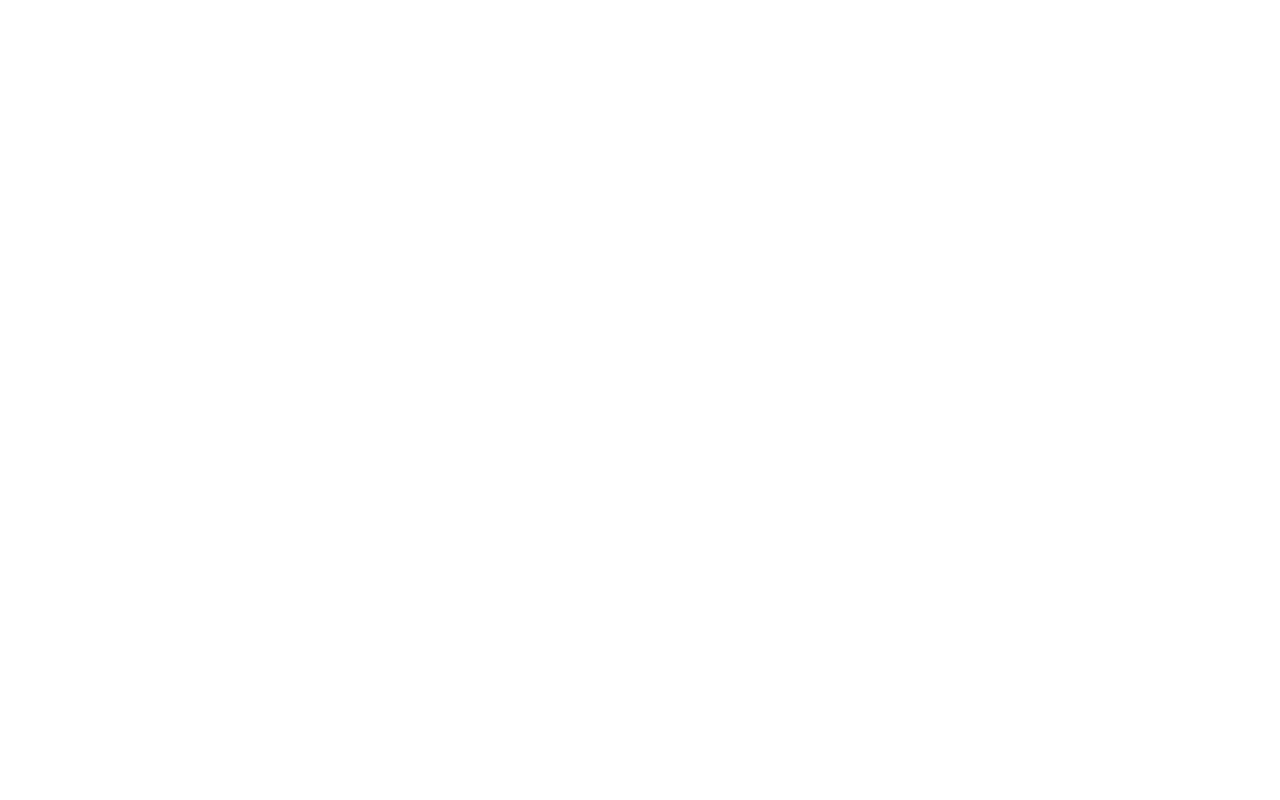
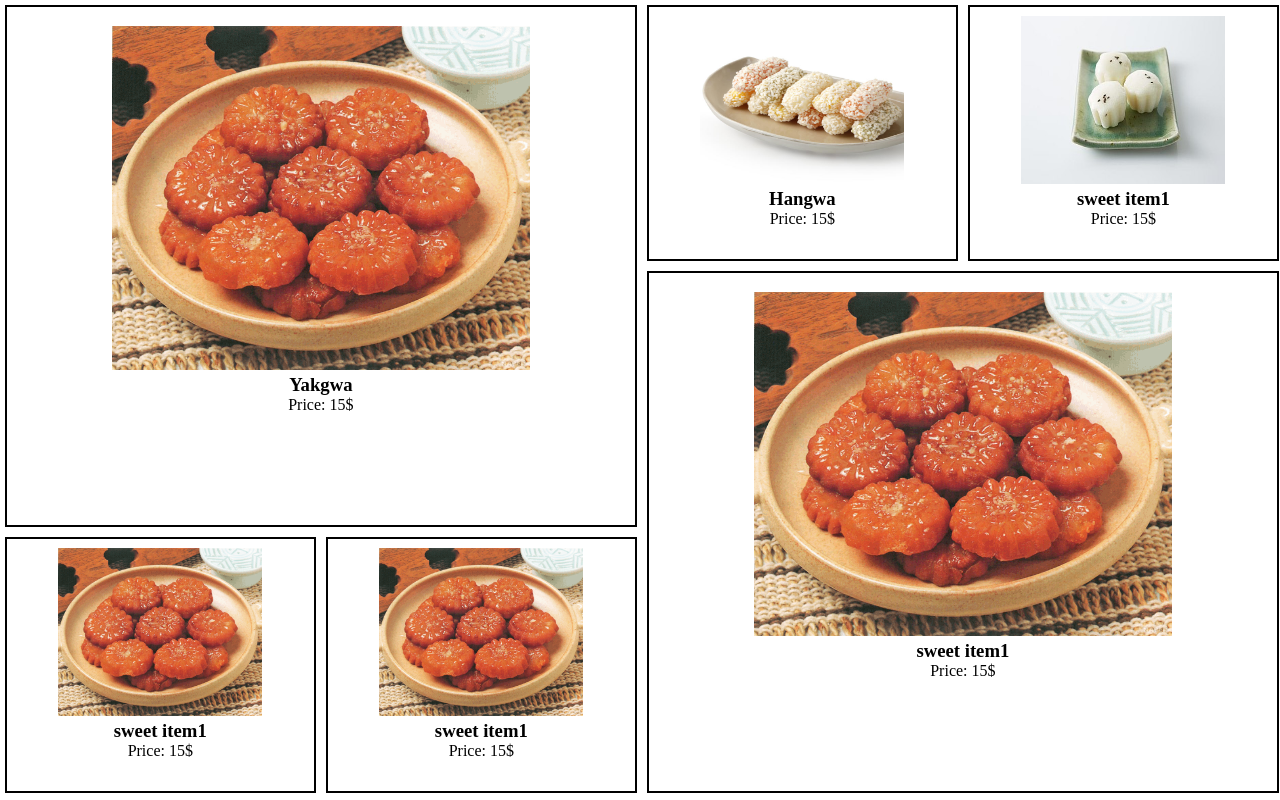
Before and after one commit to Chinatsu0820/responsive-grid-showcase, a plain HTML site: page pages/pages1.html in a window 1280 px wide. Drawn offline with Linux system fonts and the light colour scheme.

Commit message:
update page1 & structure -SB

```diff
--- a/pages/pages1.html
+++ b/pages/pages1.html
@@ -4,11 +4,51 @@
     <meta charset="UTF-8">
     <meta name="viewport" content="width=device-width, initial-scale=1.0">
     <title>Document</title>
+    <link rel="stylesheet" href="../style.css">
 </head>
 <body>
-    <div>
-        <div>
-            <h1></h1>
+    <div class="grid-container">
+        <div class="grid-item">
+            <div class="item-container first">
+                <img class="sweet-picture" src="../img/k-snack1.gif">
+                <h3 class="sweet-name">Yakgwa</h3>
+                <span class="sweet-price">Price: 15$</span>
+            </div>
+        </div>
+        <div class="grid-item">
+            <div class="item-container first">
+                <img class="sweet-picture" src="../img/k-snack2.jpeg">
+                <h3 class="sweet-name">Hangwa</h3>
+                <span class="sweet-price">Price: 15$</span>
+            </div>
+        </div>
+        <div class="grid-item">
+            <div class="item-container first">
+                <img class="sweet-picture" src="../img/k-snack3.jpeg">
+                <h3 class="sweet-name">sweet item1</h3>
+                <span class="sweet-price">Price: 15$</span>
+            </div>
+        </div>
+        <div class="grid-item">
+            <div class="item-container first">
+                <img class="sweet-picture" src="../img/k-snack1.gif">
+                <h3 class="sweet-name">sweet item1</h3>
+                <span class="sweet-price">Price: 15$</span>
+            </div>
+        </div>
+        <div class="grid-item">
+            <div class="item-container first">
+                <img class="sweet-picture" src="../img/k-snack1.gif">
+                <h3 class="sweet-name">sweet item1</h3>
+                <span class="sweet-price">Price: 15$</span>
+            </div>
+        </div>
+        <div class="grid-item">
+            <div class="item-container first">
+                <img class="sweet-picture" src="../img/k-snack1.gif">
+                <h3 class="sweet-name">sweet item1</h3>
+                <span class="sweet-price">Price: 15$</span>
+            </div>
         </div>
     </div>
 
--- a/style.css
+++ b/style.css
@@ -95,40 +95,81 @@ header {
     gap: 1.5rem;
 }
 
-/*-- Desktop --*/
-@media screen and (min-width: 1024px) {
-    header, main {
-        width: 1024px; max-width: 100%;
-        margin: 0 auto;
-    }
+/*----- PAGE1 -----*/
+.grid-container {
+    display: grid;
+    grid-template-columns: repeat(4, 24.3vw);
+    grid-template-rows: repeat(3,32vh);
+    grid-template-areas:
+    "one one two three"
+    "one one four four"
+    "five six four four"
+    ;
+    gap:1rem;
 
-    .product-grid {
+    margin: 0.3em;
+}
+
+.grid-item {
+    border: 2px solid black;
+}
+
+.grid-item:nth-child(1) {
+    grid-area: one;
+}
+
+.grid-item:nth-child(2) {
+    grid-area: two;
+}
+
+.grid-item:nth-child(3) {
+    grid-area: three;
+}
+
+.grid-item:nth-child(4) {
+    grid-area: four;
+}
+
+.grid-item:nth-child(5) {
+    grid-area: five;
+}
+
+.grid-item:nth-child(6) {
+    grid-area: six;
+}
+
+.item-container {
+    margin: 3% auto;
+    width: 95%;
+    height: 95%;
+    text-align: center;
+}
+
+.sweet-picture {
+    width:70%;
+    height:70%;
+}
+
+@media all and (min-width:768px) and (max-width:991px) {
+    .grid-container {
+        grid-template-columns: repeat(3, 32vw);
         grid-template-areas:
-        'item1 item1 item2 item3'
-        'item1 item1 item6 item6'
-        'item4 item5 item6 item6'
+        "one one two"
+        "one one three"
+        "four five six";
     }
 }
 
-/*-- Tablet --*/
-@media only screen and (min-width: 600px) and (max-width: 1023px) {
-    .product-grid {
+@media (max-width: 767px) {
+    .grid-container {
+        grid-template-columns: 99vw;
+        grid-template-rows: repeat(6,32vh);
         grid-template-areas:
-        'item1 item1 item2'
-        'item1 item1 item3'
-        'item4 item5 item6'
-    }
- }
-
-/*-- Mobile --*/
-@media screen and (max-width: 599px) {
-    .product-grid {
-        grid-template-areas:
-        'item1'
-        'item2'
-        'item3'
-        'item4'
-        'item5'
-        'item6'
+        "one"
+        "two"
+        "three"
+        "four"
+        "five"
+        "six";
     }
 }
```
Also changed, not shown: img/k-snack1.gif (added), img/k-snack2.jpeg (added), img/k-snack3.jpeg (added).
